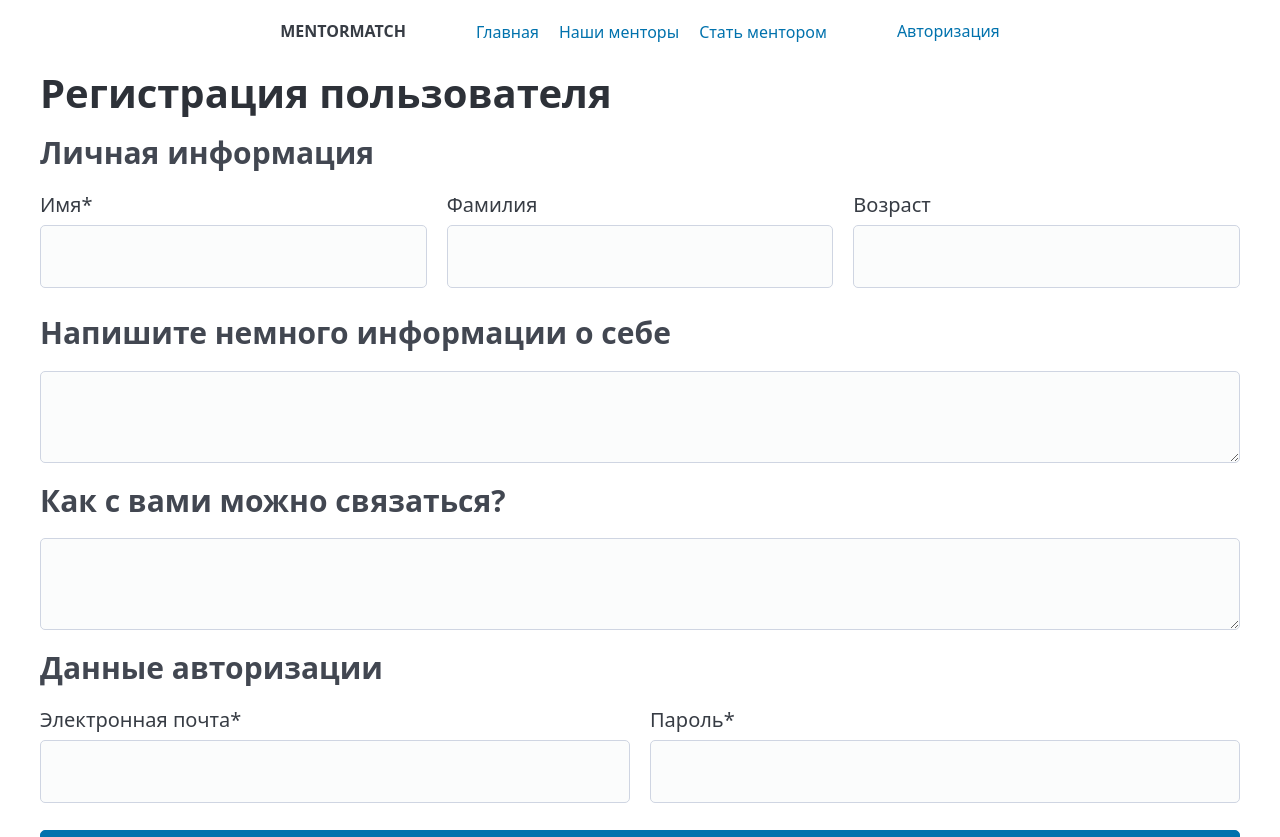
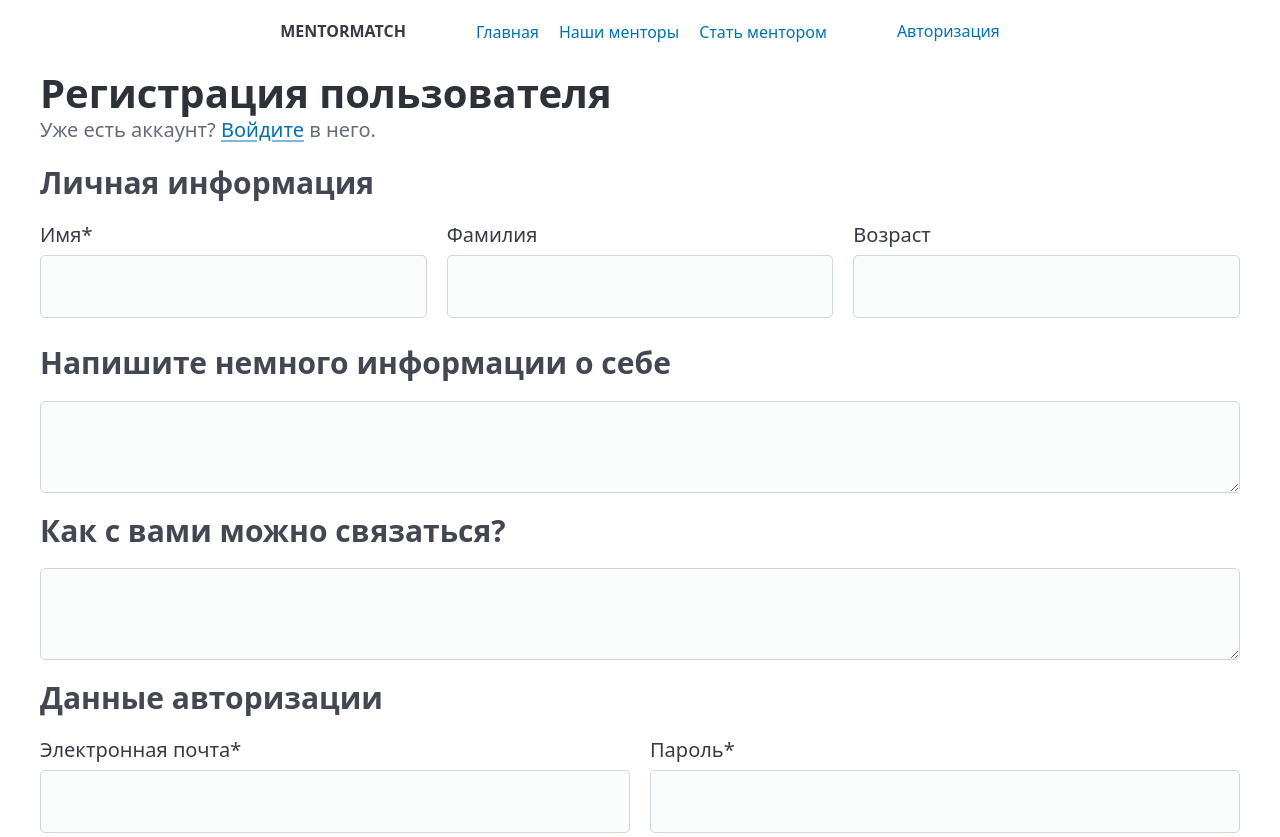
Before and after one commit to Tiver211/MentorMatch, a SvelteKit app in the folder web/: page /signup in a window 1280 px wide. Shown: the top 837 px of the page. Built offline with nearby package versions, Linux system fonts and the light colour scheme.

Commit message:
feat(web): add a link to /login in /signup

```diff
--- a/web/src/routes/signup/+page.svelte
+++ b/web/src/routes/signup/+page.svelte
@@ -15,7 +15,10 @@
 </script>
 
 {#if !isVerificationWindowShown}
-	<h1>Регистрация пользователя</h1>
+	<hgroup>
+		<h1>Регистрация пользователя</h1>
+		<p>Уже есть аккаунт? <a href="/login">Войдите</a> в него.</p>
+	</hgroup>
 	<form action="/signup" method="POST">
 		<h3>Личная информация</h3>
 		<fieldset class="grid">
```
